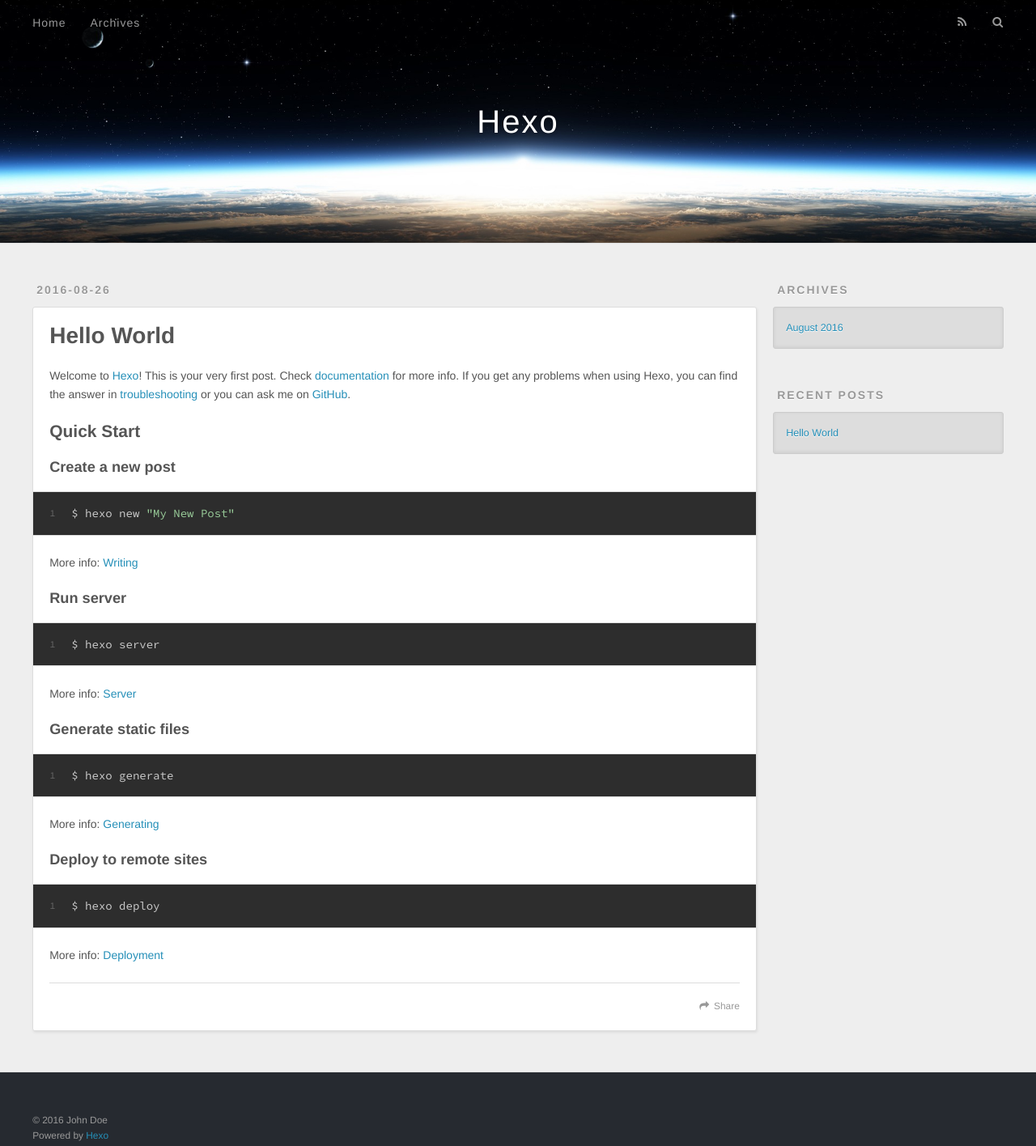
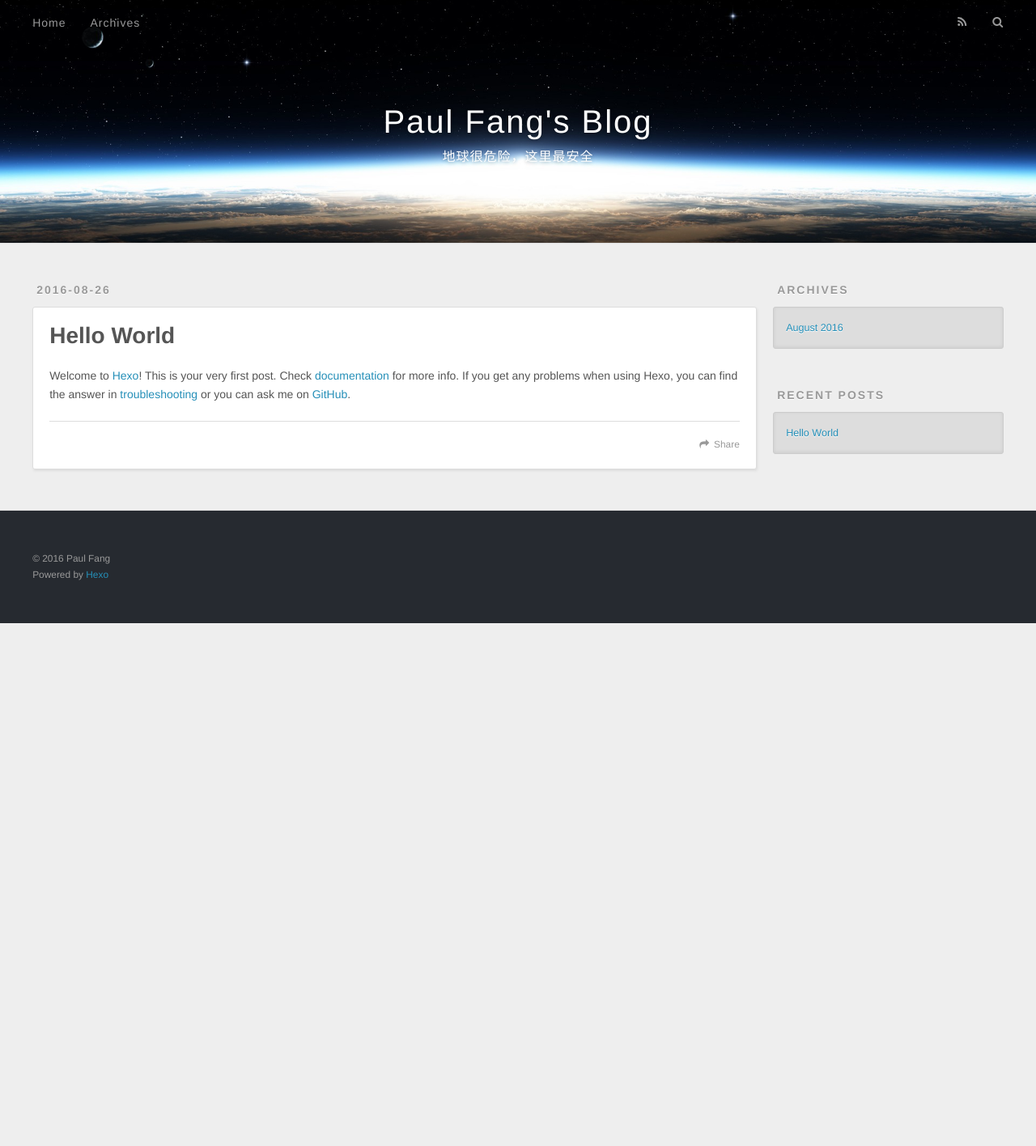
Before and after one commit to fsk310/fsk310.github.io, a plain HTML site: page index.html in a window 1280 px wide. Shown: the whole page at 81% size. After the commit the page ends 800 px from the top, so only its background shows below. Drawn offline with nearby package versions, Linux system fonts and the light colour scheme.

Commit message:
Site updated: 2016-08-26 12:15:22

```diff
--- a/index.html
+++ b/index.html
@@ -3,16 +3,16 @@
 <head>
   <meta charset="utf-8">
 
-  <title>Hexo</title>
+  <title>Paul Fang&#39;s Blog</title>
   <meta name="viewport" content="width=device-width, initial-scale=1, maximum-scale=1">
   <meta property="og:type" content="website">
-<meta property="og:title" content="Hexo">
-<meta property="og:url" content="http://yoursite.com/index.html">
-<meta property="og:site_name" content="Hexo">
+<meta property="og:title" content="Paul Fang's Blog">
+<meta property="og:url" content="http://fsk310.github.io/index.html">
+<meta property="og:site_name" content="Paul Fang's Blog">
 <meta name="twitter:card" content="summary">
-<meta name="twitter:title" content="Hexo">
+<meta name="twitter:title" content="Paul Fang's Blog">
 
-    <link rel="alternate" href="/atom.xml" title="Hexo" type="application/atom+xml">
+    <link rel="alternate" href="/atom.xml" title="Paul Fang&#39;s Blog" type="application/atom+xml">
 
 
     <link rel="icon" href="/favicon.png">
@@ -33,8 +33,12 @@
   <div id="header-outer" class="outer">
     <div id="header-title" class="inner">
       <h1 id="logo-wrap">
-        <a href="/" id="logo">Hexo</a>
+        <a href="/" id="logo">Paul Fang&#39;s Blog</a>
       </h1>
+
+        <h2 id="subtitle-wrap">
+          <a href="/" id="subtitle">地球很危险，这里最安全</a>
+        </h2>
 
     </div>
     <div id="header-inner" class="inner">
@@ -53,7 +57,7 @@
         <a id="nav-search-btn" class="nav-icon" title="Search"></a>
       </nav>
       <div id="search-form-wrap">
-        <form action="//google.com/search" method="get" accept-charset="UTF-8" class="search-form"><input type="search" name="q" results="0" class="search-form-input" placeholder="Search"><button type="submit" class="search-form-submit">&#xF002;</button><input type="hidden" name="sitesearch" value="http://yoursite.com"></form>
+        <form action="//google.com/search" method="get" accept-charset="UTF-8" class="search-form"><input type="search" name="q" results="0" class="search-form-input" placeholder="Search"><button type="submit" class="search-form-submit">&#xF002;</button><input type="hidden" name="sitesearch" value="http://fsk310.github.io"></form>
       </div>
     </div>
   </div>
@@ -84,19 +88,11 @@
     <div class="article-entry" itemprop="articleBody">
 
         <p>Welcome to <a href="https://hexo.io/" target="_blank" rel="external">Hexo</a>! This is your very first post. Check <a href="https://hexo.io/docs/" target="_blank" rel="external">documentation</a> for more info. If you get any problems when using Hexo, you can find the answer in <a href="https://hexo.io/docs/troubleshooting.html" target="_blank" rel="external">troubleshooting</a> or you can ask me on <a href="https://github.com/hexojs/hexo/issues" target="_blank" rel="external">GitHub</a>.</p>
-<h2 id="Quick-Start"><a href="#Quick-Start" class="headerlink" title="Quick Start"></a>Quick Start</h2><h3 id="Create-a-new-post"><a href="#Create-a-new-post" class="headerlink" title="Create a new post"></a>Create a new post</h3><figure class="highlight bash"><table><tr><td class="gutter"><pre><div class="line">1</div></pre></td><td class="code"><pre><div class="line">$ hexo new <span class="string">"My New Post"</span></div></pre></td></tr></table></figure>
-<p>More info: <a href="https://hexo.io/docs/writing.html" target="_blank" rel="external">Writing</a></p>
-<h3 id="Run-server"><a href="#Run-server" class="headerlink" title="Run server"></a>Run server</h3><figure class="highlight bash"><table><tr><td class="gutter"><pre><div class="line">1</div></pre></td><td class="code"><pre><div class="line">$ hexo server</div></pre></td></tr></table></figure>
-<p>More info: <a href="https://hexo.io/docs/server.html" target="_blank" rel="external">Server</a></p>
-<h3 id="Generate-static-files"><a href="#Generate-static-files" class="headerlink" title="Generate static files"></a>Generate static files</h3><figure class="highlight bash"><table><tr><td class="gutter"><pre><div class="line">1</div></pre></td><td class="code"><pre><div class="line">$ hexo generate</div></pre></td></tr></table></figure>
-<p>More info: <a href="https://hexo.io/docs/generating.html" target="_blank" rel="external">Generating</a></p>
-<h3 id="Deploy-to-remote-sites"><a href="#Deploy-to-remote-sites" class="headerlink" title="Deploy to remote sites"></a>Deploy to remote sites</h3><figure class="highlight bash"><table><tr><td class="gutter"><pre><div class="line">1</div></pre></td><td class="code"><pre><div class="line">$ hexo deploy</div></pre></td></tr></table></figure>
-<p>More info: <a href="https://hexo.io/docs/deployment.html" target="_blank" rel="external">Deployment</a></p>
 
 
     </div>
     <footer class="article-footer">
-      <a data-url="http://yoursite.com/2016/08/26/hello-world/" data-id="cisb6q07s0000asmhrnj91h9f" class="article-share-link">Share</a>
+      <a data-url="http://fsk310.github.io/2016/08/26/hello-world/" data-id="cisb8dgpg0000c4mhhamn3hln" class="article-share-link">Share</a>
 
 
     </footer>
@@ -151,7 +147,7 @@
 
   <div class="outer">
     <div id="footer-info" class="inner">
-      &copy; 2016 John Doe<br>
+      &copy; 2016 Paul Fang<br>
       Powered by <a href="http://hexo.io/" target="_blank">Hexo</a>
     </div>
   </div>
```
Also changed, not shown: 2016/08/26/hello-world/index.html (+16 -23 lines), archives/2016/08/index.html (+13 -9 lines), archives/2016/index.html (+13 -9 lines), archives/index.html (+13 -9 lines).
